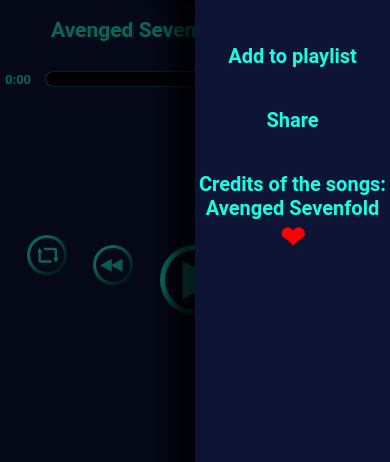
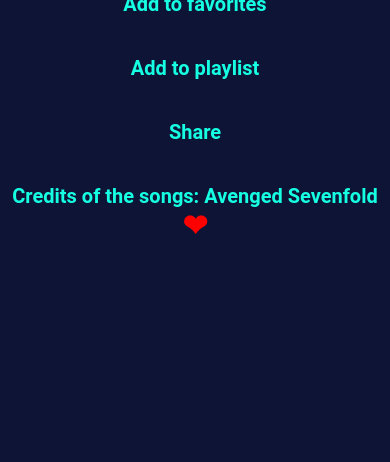
Before and after one commit to BrandonArgel/music-player, a plain HTML site: page index.html in a window 390 px wide. Both pictures are taken after a click on the picture 363 px from the left and 45 px from the top of the page. Shown: the part 382-844 px from the top of the page. Drawn offline with Linux system fonts and the light colour scheme.

Commit message:
Aside 100vw in smartphone

```diff
--- a/css/grid.css
+++ b/css/grid.css
@@ -573,3 +573,13 @@ input[type=range]:focus::-ms-fill-upper {
         margin: auto 0 100px;
     }
 }
+
+@media (orientation: portrait) and (max-width: 400px){
+    .aside{
+        width: 100vw;
+        right: -110%;
+    }
+    .aside-toggle{
+        right: 0;
+    }
+}
--- a/index.html
+++ b/index.html
@@ -24,9 +24,7 @@
         <p>Add to favorites</p>
         <p>Add to playlist</p>
         <p>Share</p>
-        <p>Credits of the songs: <a class="credits" href="https://www.youtube.com/c/avengedsevenfold/featured">Avenged Sevenfold <span class="heart">❤</span></a>
-
-        </p>
+        <a class="credits" href="https://www.youtube.com/c/avengedsevenfold/featured"><p>Credits of the songs: Avenged Sevenfold <span class="heart">❤</span></p></a>
       </div>
     </aside>
     <main>
```
